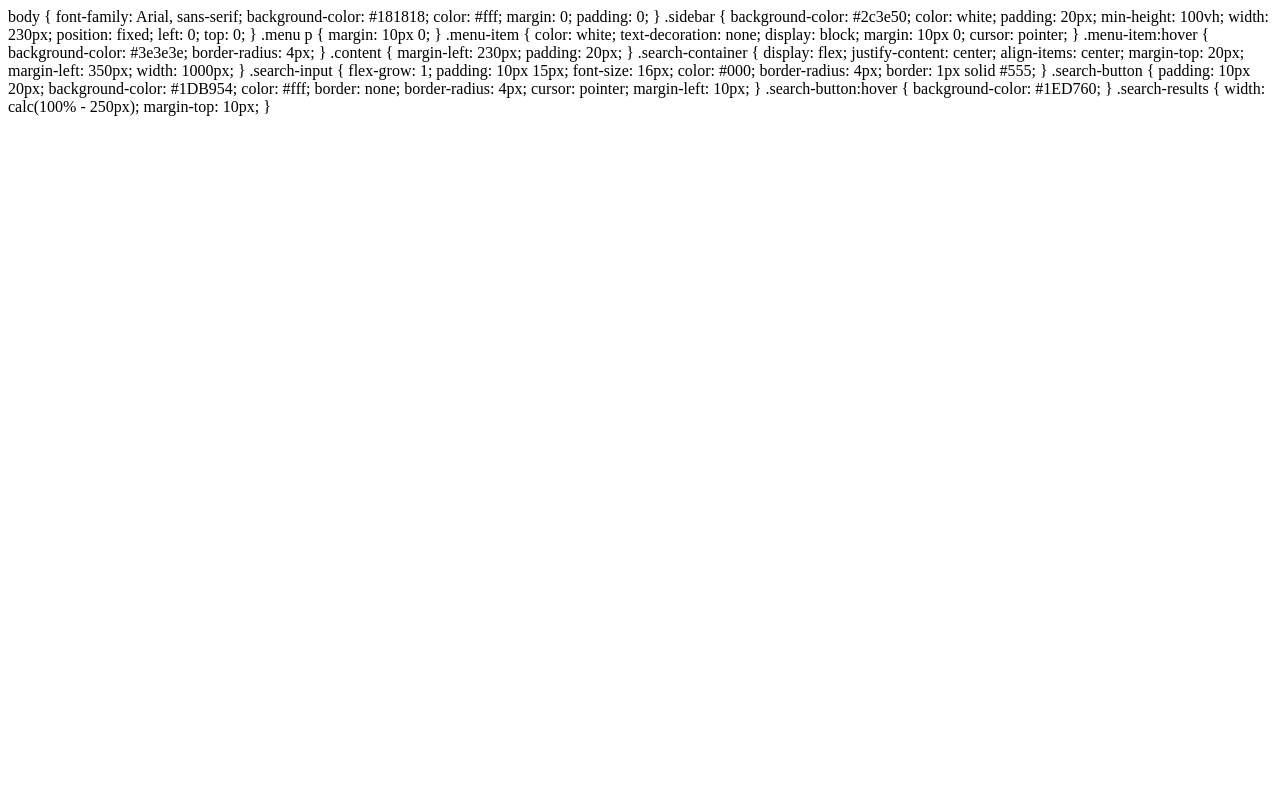
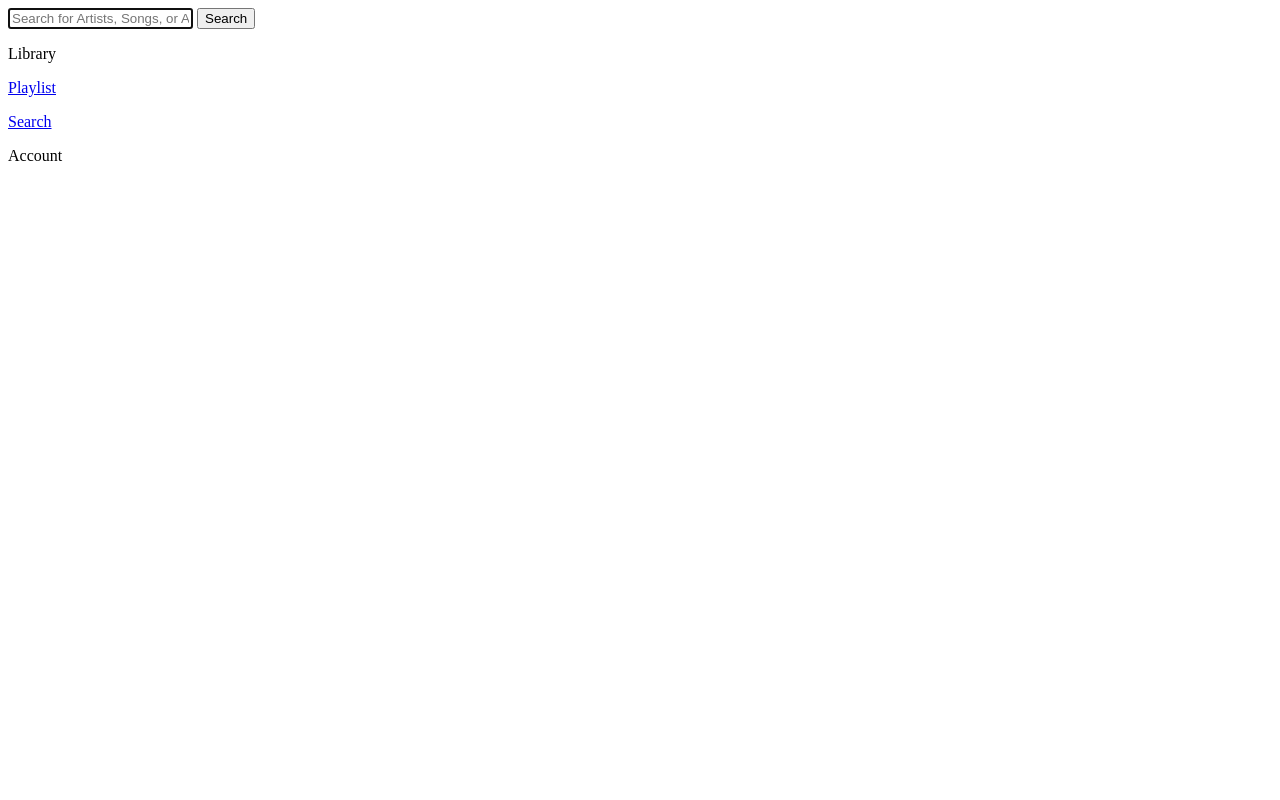
Before and after one commit to TheMadBen/playlist_app, a Flask app: page /search in a window 1280 px wide. Run offline with Flask 3, Linux system fonts and the light colour scheme.

Commit message:
Update search.html(the correct version)

```diff
--- a/templates/search.html
+++ b/templates/search.html
@@ -1,78 +1,33 @@
-body {
-    font-family: Arial, sans-serif;
-    background-color: #181818;
-    color: #fff;
-    margin: 0;
-    padding: 0;
-}
+<!DOCTYPE html>
+<html lang="en">
+<head>
+    <meta charset="UTF-8">
+    <meta name="viewport" content="width=device-width, initial-scale=1.0">
+    <title>Search</title>
+    <link rel="stylesheet" type="text/css" href="{{ url_for('static', filename='styles/search.css') }}">
+</head>
+<body>
+    <div class="search-container">
+        <input type="text" id="search-input" class="search-input" placeholder="Search for Artists, Songs, or Albums" autofocus>
+        <button id="search-button" class="search-button">Search</button>
+    </div>
+    <div id="search-results" class="search-results">
+    </div>
 
-.sidebar {
-    background-color: #2c3e50;
-    color: white;
-    padding: 20px;
-    min-height: 100vh;
-    width: 230px;
-    position: fixed;
-    left: 0;
-    top: 0;
-}
+    <div class="sidebar">
+        <div class="menu">
+            <p><a class="menu-item">Library</a></p>
+            <p><a href="{{ url_for('playlist') }}" class="menu-item">Playlist</a></p>
+            <p><a href="{{ url_for('search') }}" class="menu-item">Search</a></p>
+            <p><a class="menu-item">Account</a></p>
+        </div>
+    </div>
 
-.menu p {
-    margin: 10px 0;
-}
-
-.menu-item {
-    color: white;
-    text-decoration: none;
-    display: block;
-    margin: 10px 0;
-    cursor: pointer;
-}
-
-.menu-item:hover {
-    background-color: #3e3e3e;
-    border-radius: 4px;
-}
-
-
-.content {
-    margin-left: 230px;
-    padding: 20px;
-}
-
-.search-container {
-    display: flex;
-    justify-content: center;
-    align-items: center;
-    margin-top: 20px;
-    margin-left: 350px;
-    width: 1000px;
-}
-
-.search-input {
-    flex-grow: 1;
-    padding: 10px 15px;
-    font-size: 16px;
-    color: #000;
-    border-radius: 4px;
-    border: 1px solid #555;
-}
-
-.search-button {
-    padding: 10px 20px;
-    background-color: #1DB954;
-    color: #fff;
-    border: none;
-    border-radius: 4px;
-    cursor: pointer;
-    margin-left: 10px;
-}
-
-.search-button:hover {
-    background-color: #1ED760;
-}
-
-.search-results {
-    width: calc(100% - 250px);
-    margin-top: 10px;
-}
+    <script>
+        document.getElementById('search-button').addEventListener('click', function() {
+            var searchTerm = document.getElementById('search-input').value;
+            console.log('Search for:', searchTerm);
+        });
+    </script>
+</body>
+</html>
```
